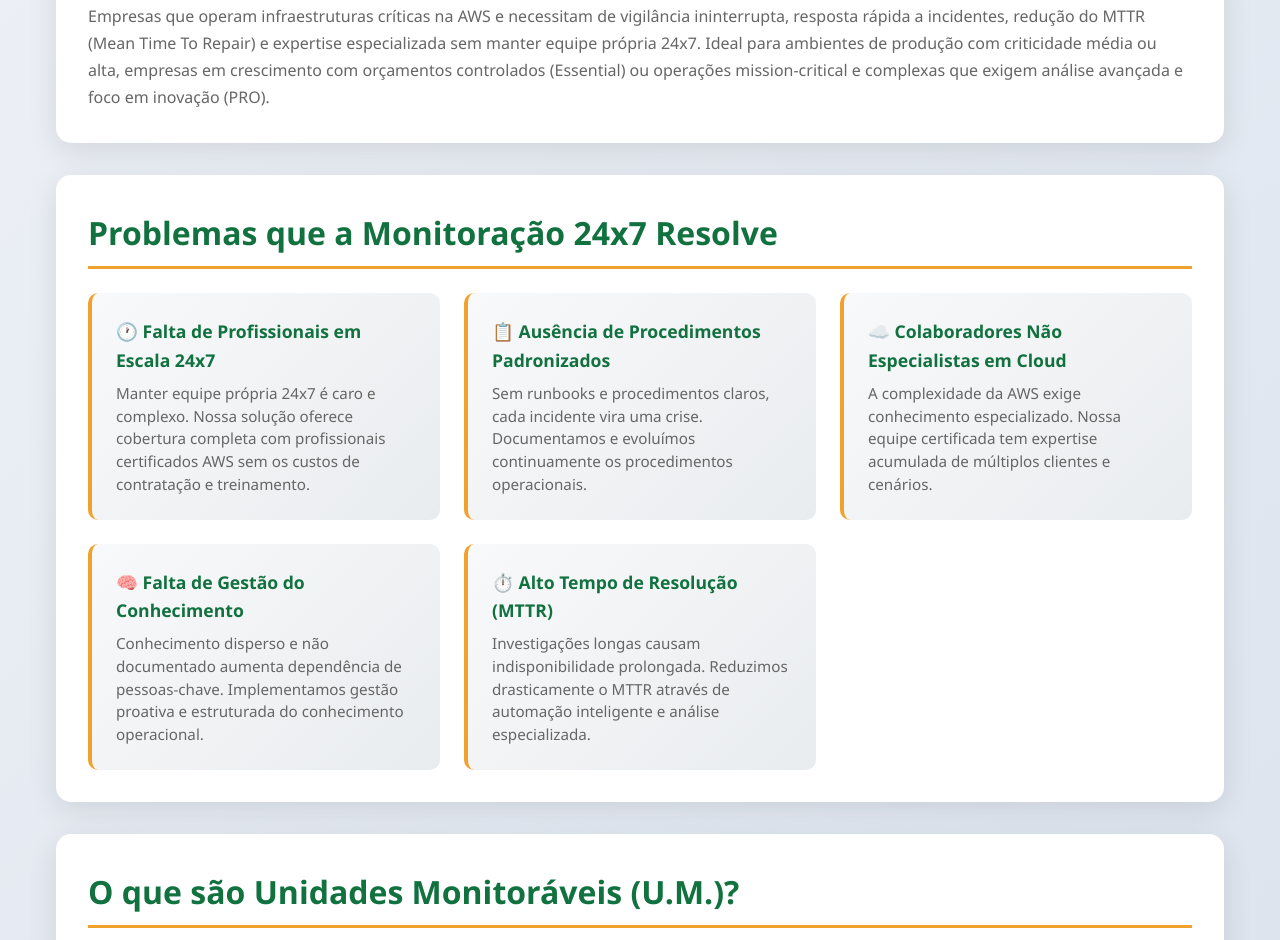
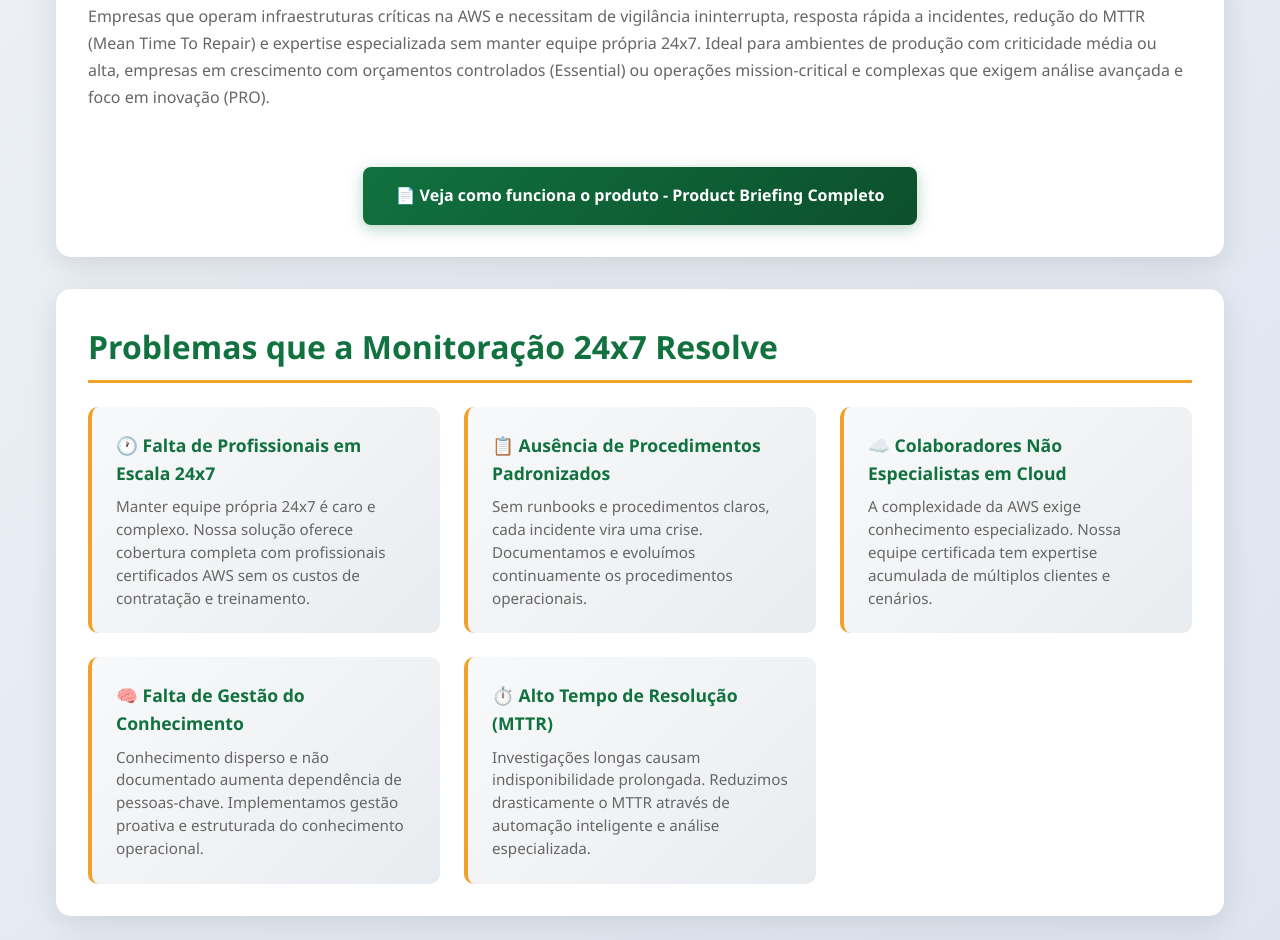
Before and after one commit to brunoprodutos/monitoracaoquickref, a plain HTML site: page index.html in a window 1280 px wide. Shown: the part 1547-2487 px from the top of the page. Drawn offline with Linux system fonts and the light colour scheme.

Commit message:
v1 quick ref

```diff
--- a/index.html
+++ b/index.html
@@ -293,6 +293,26 @@
             color: #1565c0;
         }
 
+        /* Botão Product Briefing */
+        .btn-briefing {
+            display: inline-block;
+            background: linear-gradient(135deg, #11713F 0%, #0C502C 100%);
+            color: white;
+            padding: 1rem 2rem;
+            border-radius: 8px;
+            text-decoration: none;
+            font-weight: 600;
+            font-size: 1rem;
+            margin-top: 1.5rem;
+            transition: transform 0.3s ease, box-shadow 0.3s ease;
+            box-shadow: 0 4px 15px rgba(17, 113, 63, 0.3);
+        }
+
+        .btn-briefing:hover {
+            transform: translateY(-2px);
+            box-shadow: 0 6px 20px rgba(17, 113, 63, 0.4);
+        }
+
         /* CTA */
         .cta-section {
             background: linear-gradient(135deg, #11713F 0%, #0C502C 100%);
@@ -450,6 +470,9 @@
                 <p style="font-size: 1rem; line-height: 1.7; color: #666;">
                     Empresas que operam infraestruturas críticas na AWS e necessitam de vigilância ininterrupta, resposta rápida a incidentes, redução do MTTR (Mean Time To Repair) e expertise especializada sem manter equipe própria 24x7. Ideal para ambientes de produção com criticidade média ou alta, empresas em crescimento com orçamentos controlados (Essential) ou operações mission-critical e complexas que exigem análise avançada e foco em inovação (PRO).
                 </p>
+            </div>
+            <div style="text-align: center; margin-top: 2rem;">
+                <a href="ProductBriefing.html" class="btn-briefing" target="_blank">📄 Veja como funciona o produto - Product Briefing Completo</a>
             </div>
         </section>
 
```
